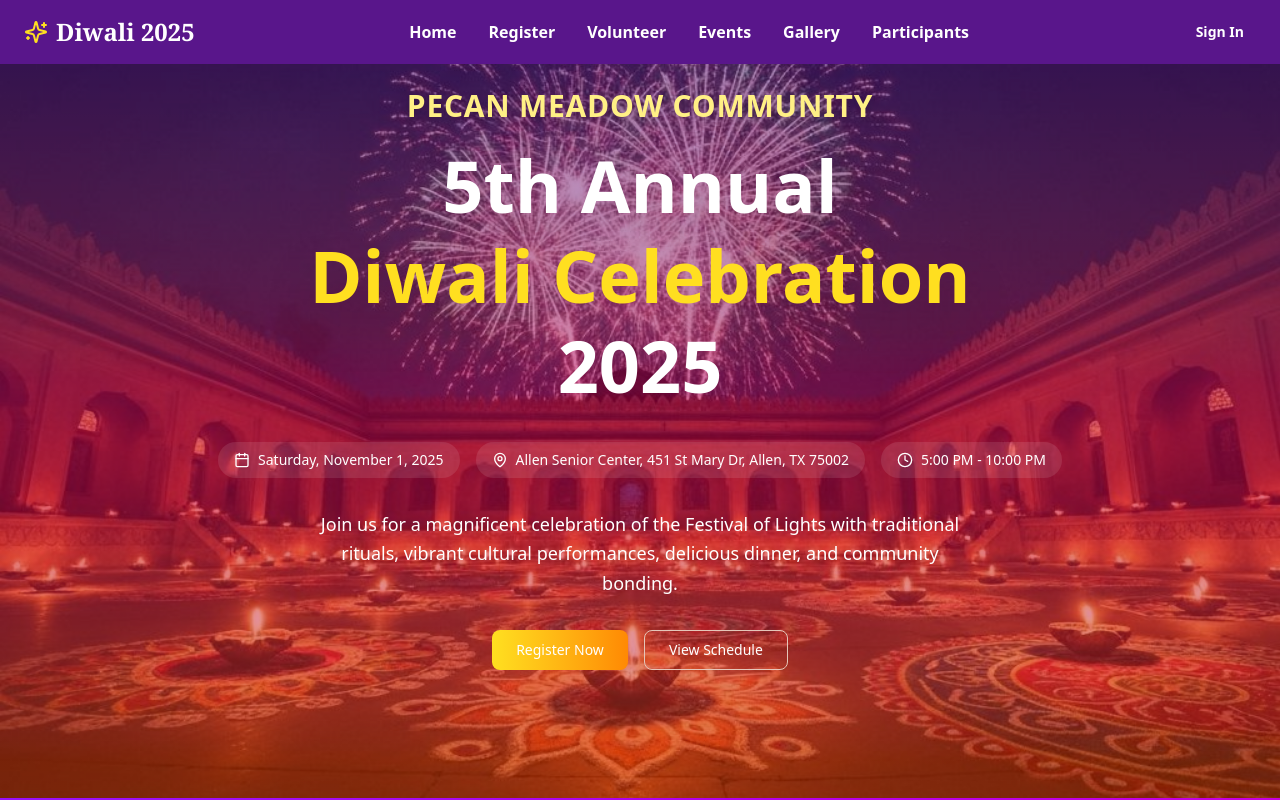
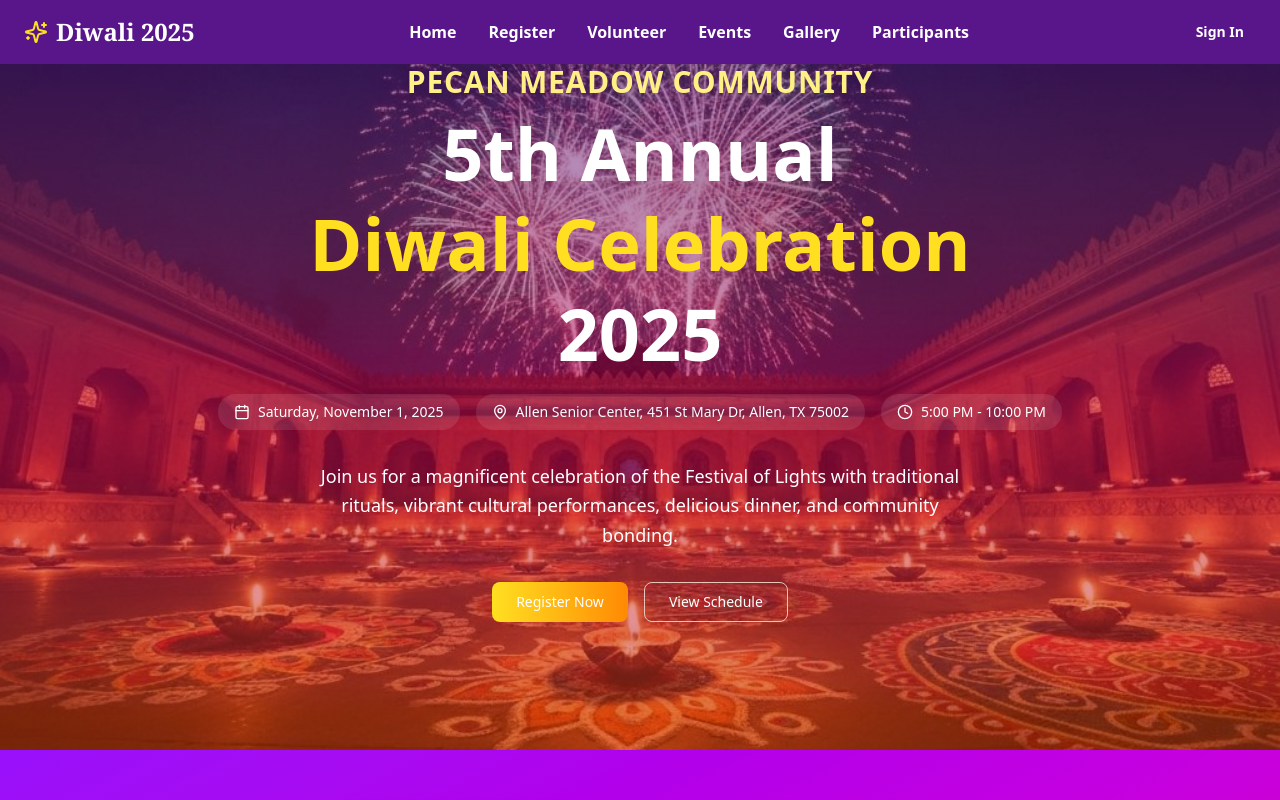
Before and after one commit to sundeepbobba1985/pm-diwali, a Next.js app: page / in a window 1280 px wide. Shown: the top 800 px of the page. Built offline with nearby package versions, Linux system fonts and the light colour scheme; a web font is replaced by a local one.

Commit message:
feat: seamless transition between nav and hero section
Match nav and hero bg colors, remove top padding, and smooth gradient transition.

Co-authored-by: anotherdevopsguy <15130927+sundeepbobba1985@users.noreply.github.com>

```diff
--- a/app/page.tsx
+++ b/app/page.tsx
@@ -433,11 +433,11 @@ export default function Page() {
         <div className="absolute inset-0 bg-[url('/diwali-diyas-rangoli-fireworks.jpg')] opacity-50 bg-cover bg-center"></div>
         <div className="container mx-auto px-6 relative z-10">
           <div className="max-w-4xl mx-auto text-center">
-            <p className="text-2xl md:text-3xl font-bold text-yellow-200 mb-4 tracking-wide uppercase drop-shadow-lg pt-4 md:pt-6">
+            <p className="text-2xl md:text-3xl font-bold text-yellow-200 mb-2 tracking-wide uppercase drop-shadow-lg">
               Pecan Meadow Community
             </p>
 
-            <h1 className="text-5xl md:text-7xl font-bold mb-8 text-balance leading-tight text-white drop-shadow-2xl">
+            <h1 className="text-5xl md:text-7xl font-bold mb-4 text-balance leading-tight text-white drop-shadow-2xl">
               5th Annual
               <br />
               <span className="text-yellow-300">Diwali Celebration</span>
```
